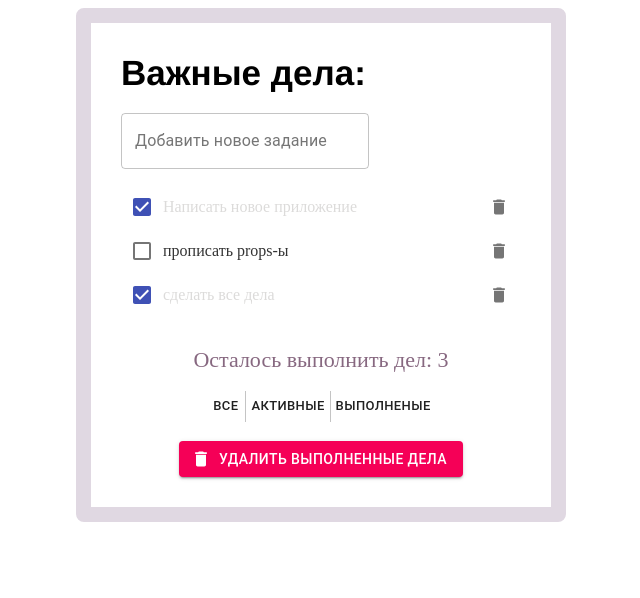
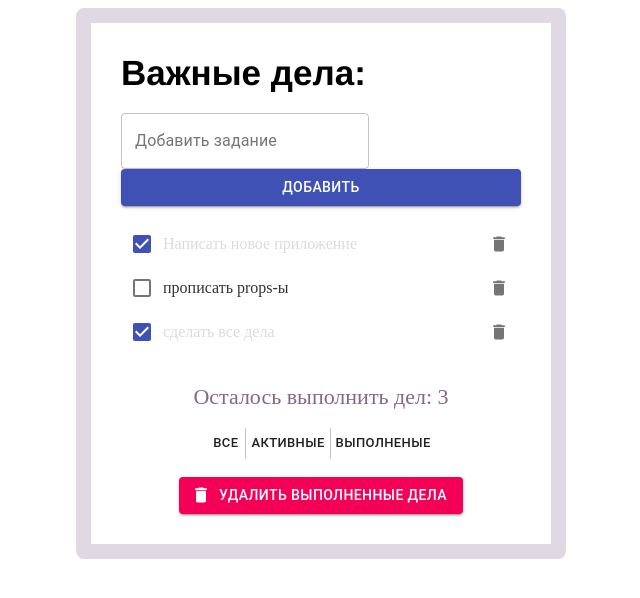
Before and after one commit to WebHeroSchool/lesson-15, a React (Create React App) app: page / in a window 1280 px wide. Shown: the top 598 px of the page, without its empty margins (319-959 px from the left). Built offline with nearby package versions, Linux system fonts and the light colour scheme.

Commit message:
урок "Добавление элемента. Работа с формами"

```diff
--- a/src/components/App/App.js
+++ b/src/components/App/App.js
@@ -39,23 +39,24 @@
     this.setState({ items: newItemList });
   };
 
-  onClickDelete = id => {
-    const newItemList = this.state.items.filter(item => {
-      const newItem = { ...item };
-
-      if (item.id !==id) {
-        return newItem;
+  onClickDelete = id => this.setState(state => ({items: state.items.filter(item => item.id !== id)}));
+  onClickAdd = value => this.setState(state => ({
+    items: [
+      ...state.items,
+      {
+        value,
+        isDone: false,
+        id: state.count + 1
       }
-    });
-
-    this.setState({ items: newItemList });
-  };
+    ],
+    count: state.count + 1
+  }));
 
   render() {
     return (
       <div className={styles.wrap}>
         <h1 className={styles.title}>Важные дела:</h1>
-        <InputItem />
+        <InputItem onClickAdd={this.onClickAdd} />
         <ItemList
           items={this.state.items}
           onClickDone={this.onClickDone}
--- a/src/components/InputItem/InputItem.js
+++ b/src/components/InputItem/InputItem.js
@@ -1,13 +1,42 @@
 import React from 'react';
 import styles from './InputItem.module.css';
 import TextField from '@material-ui/core/TextField';
+import Button from '@material-ui/core/Button';
 
-const InputItem = () => (<div>
-  <TextField
-    id="outlined-basic"
-    label="Добавить новое задание"
-    variant="outlined"
-  />
-</div>);
+class InputItem extends React.Component {
+  state = {
+    inputValue: ''
+  };
+
+  onButtonClick = () => {
+    if (this.state.inputValue) {
+      this.setState({
+        inputValue: ''
+      });
+      this.props.onClickAdd(this.state.inputValue);
+    };
+  }
+
+  render() {
+    const { onClickAdd } = this.props;
+    return (<div>
+      <TextField
+        id="outlined-basic"
+        label="Добавить задание"
+        variant="outlined"
+        value={this.state.inputValue}
+        onChange={event => this.setState({ inputValue: event.target.value })}
+      />
+      <Button
+        variant="contained"
+        color="primary"
+        fullWidth
+        onClick={this.onButtonClick}
+      >
+        Добавить
+      </Button>
+    </div>);
+  }
+}
 
 export default InputItem;
--- a/src/components/ItemList/ItemList.js
+++ b/src/components/ItemList/ItemList.js
@@ -8,7 +8,7 @@
 const ItemList = ({ items, onClickDone, onClickDelete }) => (
   <ul className={styles.itemList}>
   {items.map(item =>
-    <li key={item.value} className={styles.item}>
+    <li key={item.id} className={styles.item}>
     <Checkbox
       checked={item.isDone}
       color="primary"
```
